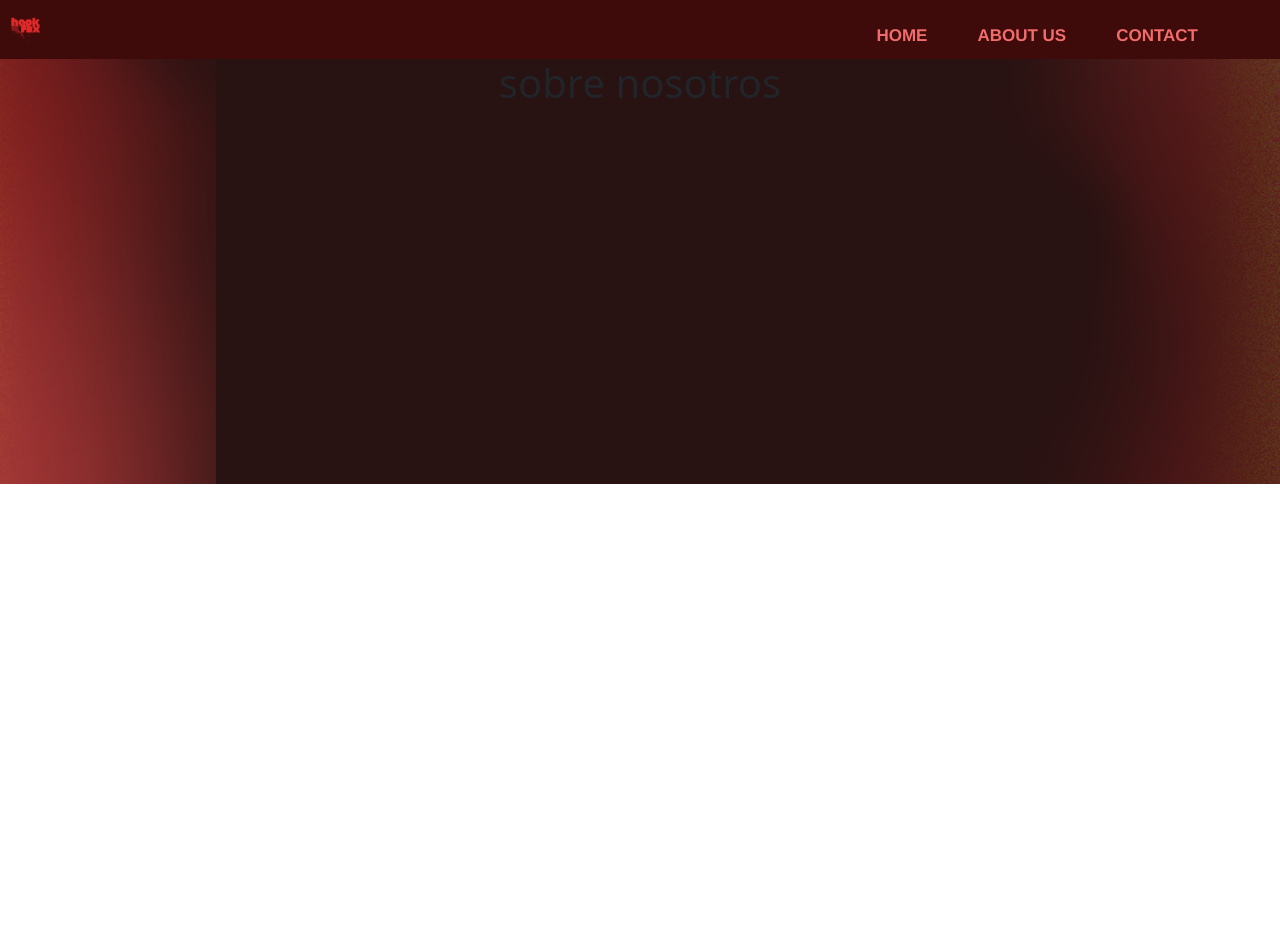
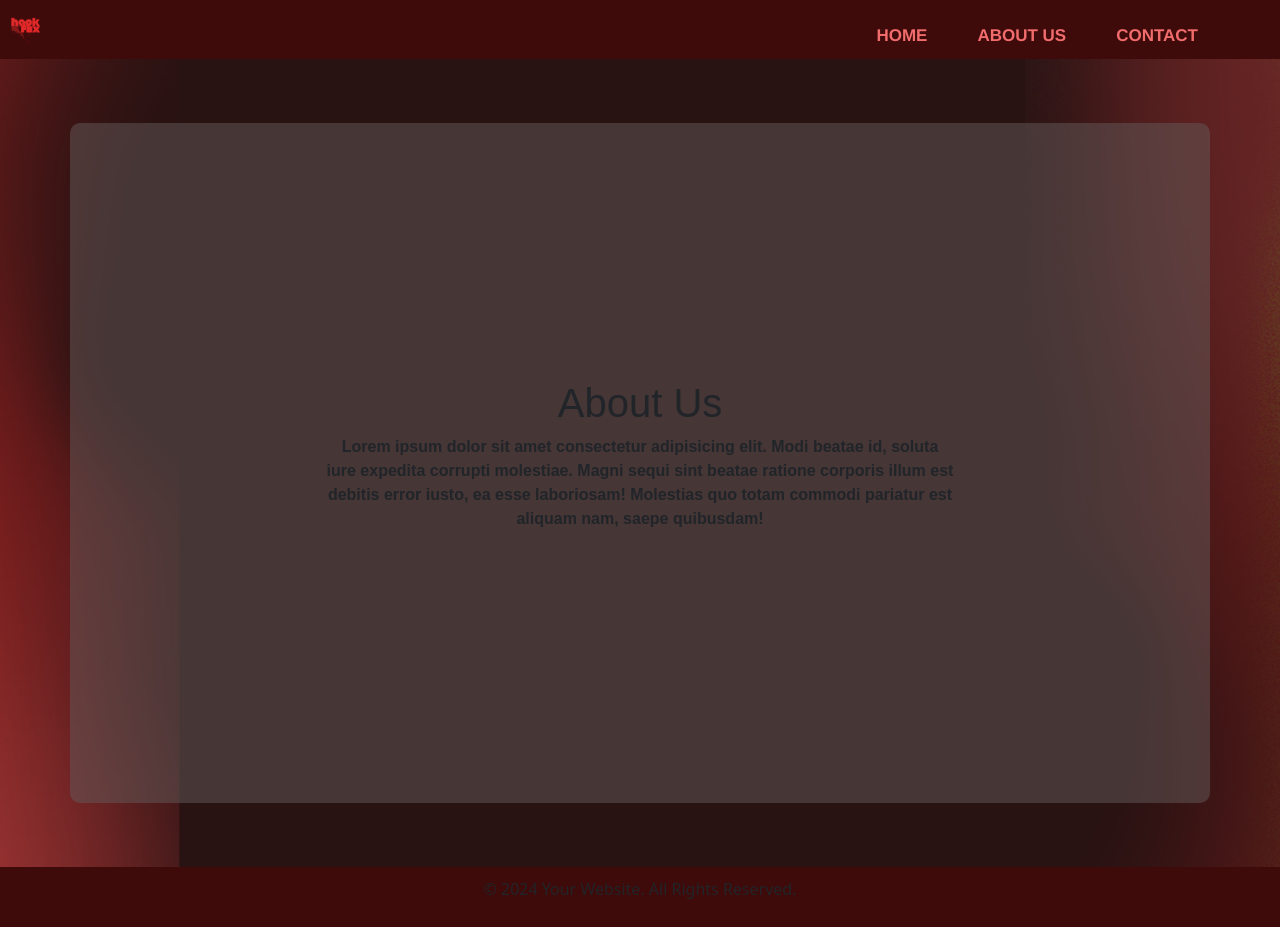
Before and after one commit to MaraAnima/Primer-Entregable, a React (Vite) app: page /AboutUs in a window 1280 px wide. Before the commit the page ends 800 px from the top, so only its background shows below. Built offline with nearby package versions, Linux system fonts and the light colour scheme.

Commit message:
Details
Co-Authored-By: LucasSanmartino7 <179268813+LucasSanmartino7@users.noreply.github.com>
Co-Authored-By: Natayha-Raicoff <179271466+Natayha-Raicoff@users.noreply.github.com>
Co-Authored-By: SarabOlivera <187664642+SarabOlivera@users.noreply.github.com>

```diff
--- a/index.html
+++ b/index.html
@@ -5,7 +5,9 @@
 
     <meta name="viewport" content="width=device-width, initial-scale=1.0" />
     <title>Hackflix</title>
-    <link rel="icon" href="./src/assets/img/logoHack1.png" type="img" />
+    <Link to = {/} rel="icon" href="./src/assets/img/logoHack1.png" type="img"/>
+
+
 
     <link
       href="https://cdn.jsdelivr.net/npm/bootstrap@5.3.3/dist/css/bootstrap.min.css"
--- a/package.json
+++ b/package.json
@@ -11,6 +11,7 @@
   },
   "dependencies": {
     "axios": "^1.7.7",
+    "flowbite-react": "^0.10.2",
     "react": "^18.3.1",
     "react-dom": "^18.3.1",
     "react-infinite-scroll-component": "^6.1.0",
--- a/src/App.css
+++ b/src/App.css
@@ -1,7 +1,7 @@
 body {
   text-align: center;
   background-image: url(assets/img/fondo5.png);
-  margin: 0;
+
   object-fit: cover;
   background-repeat: no-repeat; /* Evita que la imagen se repita */
   background-size: cover; /* Hace que la imagen cubra todo el fondo */
@@ -40,7 +40,7 @@ div.carousel-item img {
   transition: opacity 0.3s ease;
 }
 /* MovieNavbar*/
-@import url("https://fonts.googleapis.com/css?family=Work+Sans:400,600");
+
 
 .container {
   width: 80%;
@@ -129,3 +129,25 @@ nav a:hover::before {
   text-align: center;
   color: rgba(255, 255, 255, 0.549);
 }
+/*About Us*/
+
+.defaultBox{
+width: 100%;
+padding: 20%;
+background-color: rgba(100, 91, 91, 0.5);
+margin-bottom: 5%;
+margin-top: 5%;
+border-radius: 10px;
+}
+/*Footer*/
+.footer{
+  background-color: #3f0a0a;
+  padding: 10px 0;
+  width: 100%;
+}
+/*Error404*/
+.Error{
+  background-image: url(assets/img/terrifying-hands-silhouettes-studio.jpg);
+
+  background-position: center;
+}
--- a/src/App.jsx
+++ b/src/App.jsx
@@ -11,7 +11,7 @@ function App() {
   const router = createBrowserRouter([
     {
       path: "/",
-      element: <Home />,
+      element: <Home/>,
     },
     {
       path: "/AboutUs",
@@ -27,7 +27,7 @@ function App() {
     },
     {
       path: "*",
-      element: <Error404 />,
+      element: <Error404/>,
     },
   ]);
 
--- a/src/components/Page/AboutUs.jsx
+++ b/src/components/Page/AboutUs.jsx
@@ -1,12 +1,17 @@
 import MovieNavbar from "./MovieNavbar";
-
+import Foot from "./Foot";
 function AboutUs() {
     return (
-        <> <MovieNavbar />
-        <h1>sobre nosotros</h1></>
+        <>
+        <MovieNavbar />
+        <div className="defaultBox container">
+        <h1>About Us</h1>
+        <p>Lorem ipsum dolor sit amet consectetur adipisicing elit. Modi beatae id, soluta iure expedita corrupti molestiae. Magni sequi sint beatae ratione corporis illum est debitis error iusto, ea esse laboriosam! Molestias quo totam commodi pariatur est aliquam nam, saepe quibusdam!</p>
 
+        </div>
+        <Foot/>
+        </>
     )
-
 }
 
 export default AboutUs;
--- a/src/components/Page/Contact.jsx
+++ b/src/components/Page/Contact.jsx
@@ -1,11 +1,17 @@
 import MovieNavbar from "./MovieNavbar";
-
+import Foot from "./Foot";
 function Contact() {
     return (
-        <> <MovieNavbar />
-        <h1>Contact</h1></>
+        <>
+        <MovieNavbar />
+        <div className="defaultBox container">
+        <h1>Contact</h1>
+        <p>Lorem ipsum dolor sit amet consectetur adipisicing elit. Modi beatae id, soluta iure expedita corrupti molestiae. Magni sequi sint beatae ratione corporis illum est debitis error iusto, ea esse laboriosam! Molestias quo totam commodi pariatur est aliquam nam, saepe quibusdam!</p>
+
+        </div>
+        <Foot/>
+        </>
     )
-
 }
 
 export default Contact;
--- a/src/components/Page/Error404.jsx
+++ b/src/components/Page/Error404.jsx
@@ -1,4 +1,10 @@
 function Error404() {
-  return <h1>"Error 404 – Página no encontrada"</h1>;
+  return (
+    <div className="Error ">
+  <div className="defaultBox ">
+    <h1>Error404</h1>
+    </div>
+    </div>
+    )
 }
 export default Error404;
--- /dev/null
+++ b/src/components/Page/Foot.jsx
@@ -0,0 +1,12 @@
+
+import React from 'react';
+
+const Foot = () => {
+    return (
+        <footer className="footer">
+            <p>&copy; 2024 Your Website. All Rights Reserved.</p>
+        </footer>
+    );
+};
+
+export default Foot;
--- a/src/components/Page/Home.jsx
+++ b/src/components/Page/Home.jsx
@@ -3,8 +3,6 @@ import RatingStar from "../RatingStar";
 import MovieBanner from "../MovieBanner";
 import { useState } from "react";
 import MovieNavbar from "./MovieNavbar";
-import MovieDetails from "./MovieDetails";
-import MovieCard from "../MovieCard";
 
 
 function Home() {
@@ -17,6 +15,7 @@ function Home() {
       <div className="container">
         <RatingStar rating={rating} setRating={setRating} />
         <MovieList rating={rating} />
+
       </div>
     </>
   );
--- a/src/components/Page/MovieDetails.jsx
+++ b/src/components/Page/MovieDetails.jsx
@@ -21,7 +21,7 @@ function MovieDetails() {
 
   return (
   <>
-  <h1>uwu</h1>
+ <h1>UwU</h1>
   </>
 )
 }
--- a/src/components/Page/MovieNavbar.jsx
+++ b/src/components/Page/MovieNavbar.jsx
@@ -5,7 +5,9 @@ function MovieNavbar() {
     <>
       <div>
         <header>
+          <Link to = "/">
           <img src="src/assets/img/logoHack1.png" className="logo" alt="" />
+          </Link>
           <div className="container">
             <nav>
               <ul>
```
Also changed, not shown: 2 other files (tests, documents, lock files or other folders).
